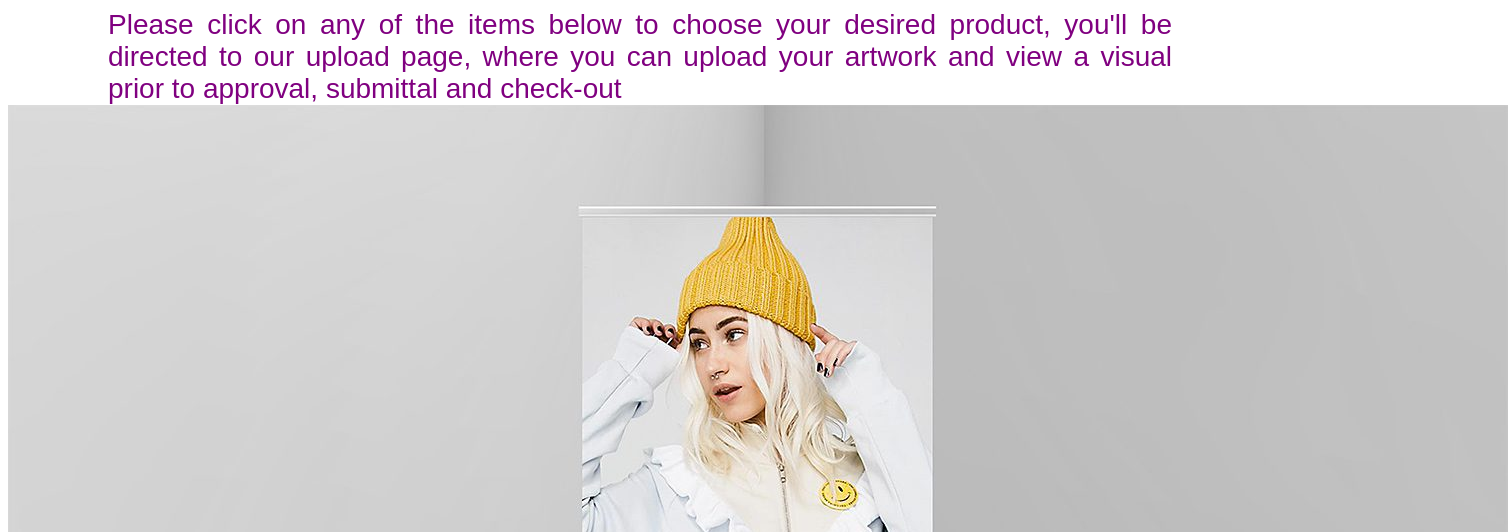
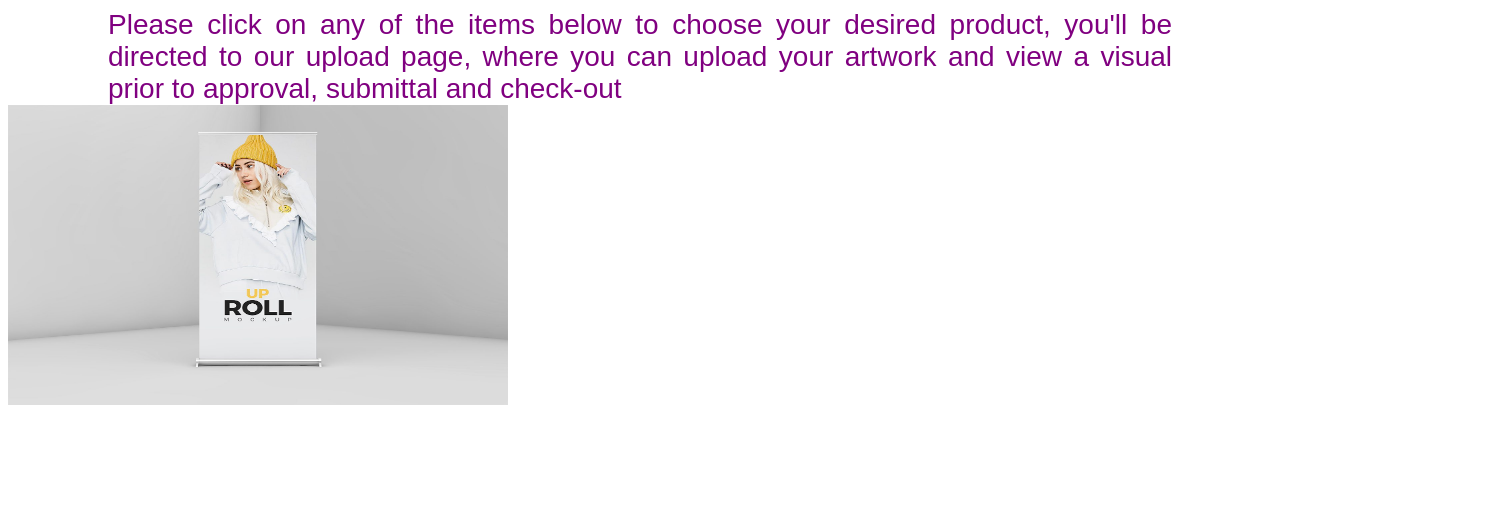
Before and after one commit to GreggNewton/Learning_Repository, a plain HTML site: page site/index.html in a window 1280 px wide. Shown: the part 268-800 px from the top of the page, 1508 px wide, since content can reach past the window. Drawn offline with Linux system fonts and the light colour scheme.

Commit message:
update image details

```diff
--- a/site/index.html
+++ b/site/index.html
@@ -9,6 +9,6 @@
 <p style="Color: Red; font-size: 30px; text-align: center; "
 >A Color Company</p>
 <P style="margin: 0 100px 0 100px; Color: Purple; font-family: arial; font-size: 28px; text-align: justify;">Please click on any of the items below to choose your desired product, you'll be directed to our upload page, where you can upload your artwork and view a visual prior to approval, submittal and check-out</p>
-<img src="Banner.jpg">
+<img src="Banner.jpg" alt="Banner_Image" width="500" height="300">
 </body>
 </html>
```
